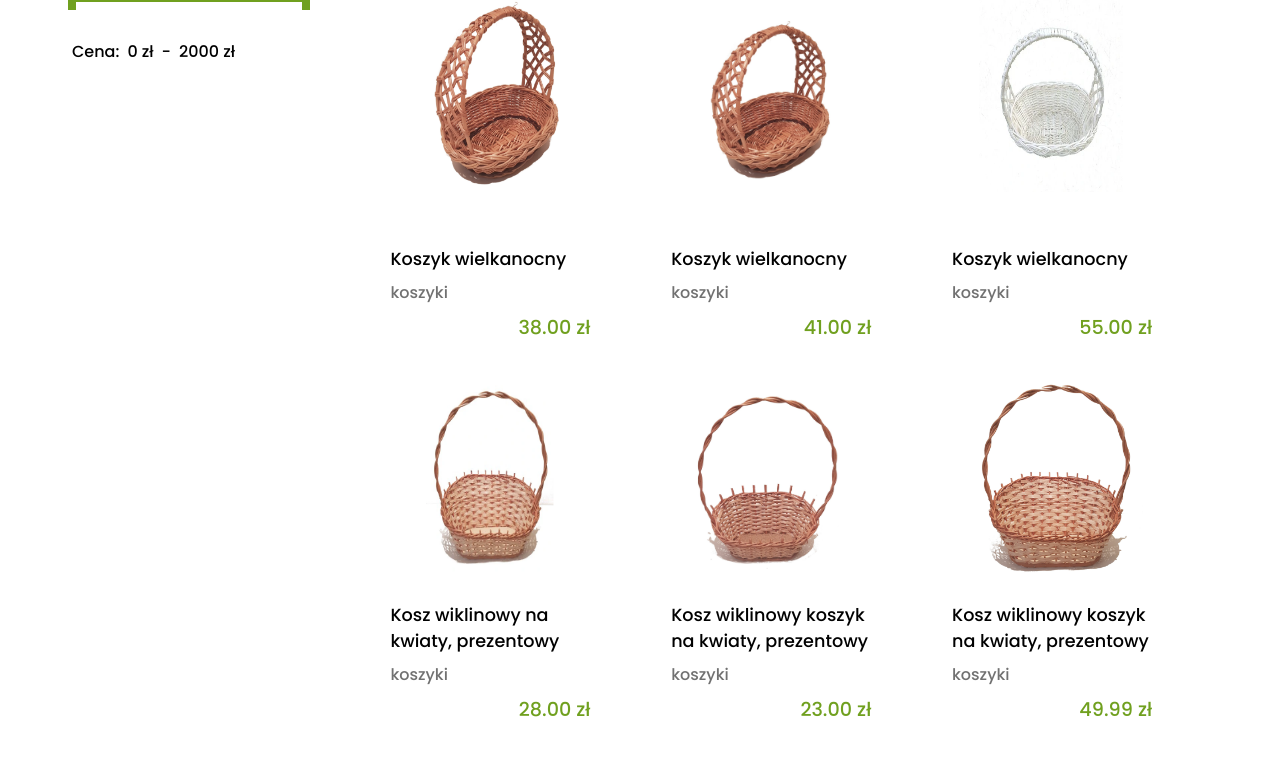
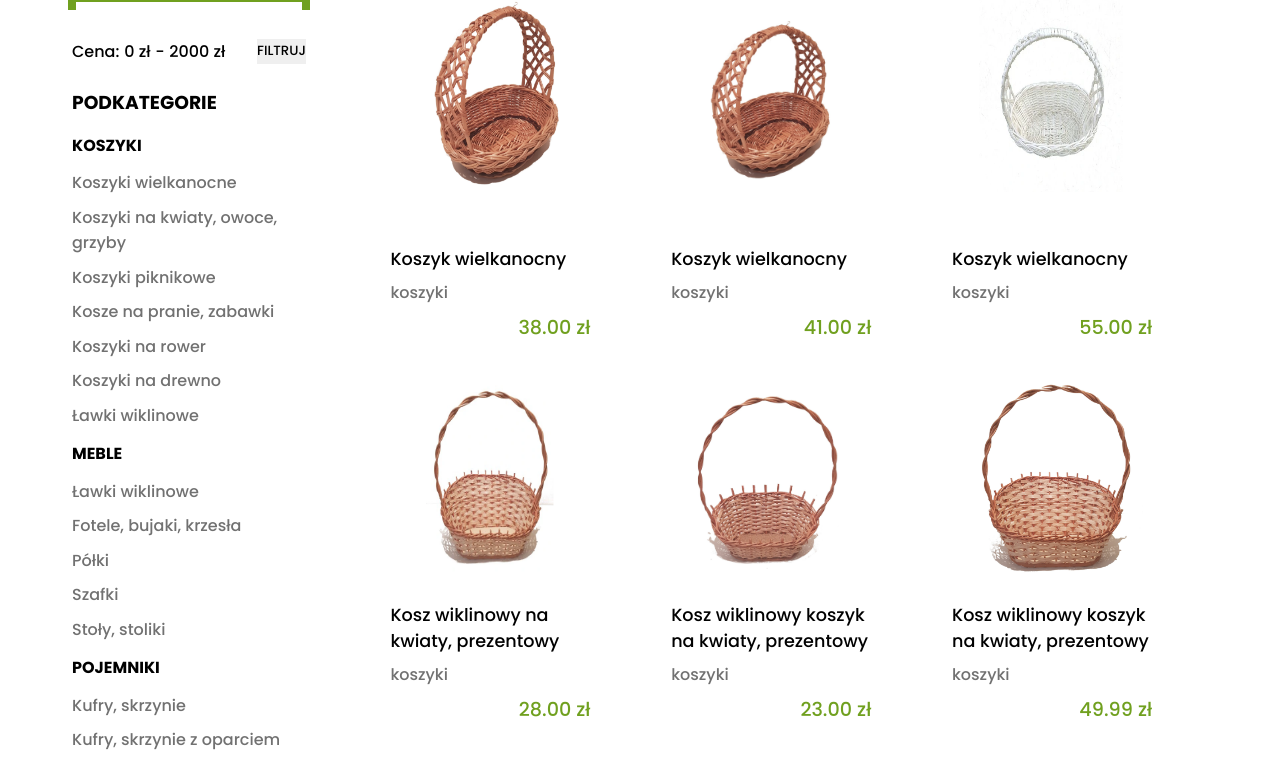
Before and after one commit to Desparion7/Wickerland, a React (Vite) app: page /sklep in a window 1280 px wide. Shown: the part 339-1104 px from the top of the page. Built offline with nearby package versions, Linux system fonts and the light colour scheme.

Commit message:
add category in shopscreen

```diff
--- a/src/components/HomePageCarousel/HomePageCarousel.tsx
+++ b/src/components/HomePageCarousel/HomePageCarousel.tsx
@@ -74,7 +74,6 @@ const HomePageCarousel = () => {
 						src='./products on Homepage/bujak1-white.PNG'
 						alt='Fotel bujany Wickerland'
 						title='fotel bujany'
-						loading='lazy'
 						className={styles.show_img}
 					/>
 					<div
--- a/src/components/Shop/PriceFilter.module.css
+++ b/src/components/Shop/PriceFilter.module.css
@@ -6,12 +6,22 @@
 	letter-spacing: 1px;
 	text-transform: uppercase;
 }
-.priceFilter_value {
-	display: flex;
-	gap: 0.5rem;
-}
 .priceFilter_slider {
 	font-size: 10em;
 	color: red;
 	margin: 2rem 0;
 }
+.priceFilter_value {
+	display: flex;
+	justify-content: space-between;
+	gap: 0.5rem;
+}
+.priceFilter_value_range {
+	display: flex;
+	gap: 0.3rem;
+}
+.priceFilter_value button {
+	text-transform: uppercase;
+	border: none;
+	cursor: pointer;
+}
--- a/src/components/Shop/PriceFilter.tsx
+++ b/src/components/Shop/PriceFilter.tsx
@@ -71,10 +71,13 @@ const PriceFilter = () => {
 				/>
 			</div>
 			<div className={styles.priceFilter_value}>
-				<p>Cena:</p>
-				<p>{minValue} zł</p>
-				<span>-</span>
-				<p>{maxValue} zł</p>
+				<div className={styles.priceFilter_value_range}>
+					<p>Cena:</p>
+					<p>{minValue} zł</p>
+					<span>-</span>
+					<p>{maxValue} zł</p>
+				</div>
+				<button>Filtruj</button>
 			</div>
 		</div>
 	);
--- /dev/null
+++ b/src/components/Shop/ShopCategoryNavigation.module.css
@@ -0,0 +1,29 @@
+.shopCategoryNavigation {
+	width: 100%;
+	padding: 0.5rem;
+}
+.shopCategoryNavigation h3 {
+	text-transform: uppercase;
+	margin: 0.5rem 0;
+}
+
+.shopCategoryNavigation_category {
+	display: flex;
+	flex-direction: column;
+}
+.shopCategoryNavigation_category a {
+	display: block;
+	width: 100%;
+	text-decoration: none;
+	color: var(--text-color2);
+	margin: 0.3rem 0;
+	transition: color 0.3s;
+}
+.shopCategoryNavigation_category_main a {
+	text-transform: uppercase;
+	margin: 0.5rem 0;
+	color: var(--text-color3);
+}
+.shopCategoryNavigation_category a:hover {
+	color: var(--text-color3);
+}
--- /dev/null
+++ b/src/components/Shop/ShopCategoryNavigation.tsx
@@ -0,0 +1,45 @@
+import styles from './ShopCategoryNavigation.module.css';
+import { Link } from 'react-router-dom';
+
+const ShopCategoryNavigation = () => {
+	return (
+		<section className={styles.shopCategoryNavigation}>
+			<h3>Podkategorie</h3>
+			<div className={styles.shopCategoryNavigation_category}>
+				<h4 className={styles.shopCategoryNavigation_category_main}>
+					<Link to='/'>Koszyki</Link>
+				</h4>
+				<Link to='/'>Koszyki wielkanocne</Link>
+				<Link to='/'>Koszyki na kwiaty, owoce, grzyby</Link>
+				<Link to='/'>Koszyki piknikowe</Link>
+				<Link to='/'>Kosze na pranie, zabawki</Link>
+				<Link to='/'>Koszyki na rower</Link>
+				<Link to='/'>Koszyki na drewno</Link>
+				<Link to='/'>Ławki wiklinowe</Link>
+				<h4 className={styles.shopCategoryNavigation_category_main}>
+					<Link to='/'>Meble</Link>
+				</h4>
+				<Link to='/'>Ławki wiklinowe</Link>
+				<Link to='/'>Fotele, bujaki, krzesła</Link>
+				<Link to='/'>Półki</Link>
+				<Link to='/'>Szafki</Link>
+				<Link to='/'>Stoły, stoliki</Link>
+				<h4 className={styles.shopCategoryNavigation_category_main}>
+					<Link to='/'>Pojemniki</Link>
+				</h4>
+				<Link to='/'>Kufry, skrzynie</Link>
+				<Link to='/'>Kufry, skrzynie z oparciem</Link>
+				<Link to='/'>Skrzynie regałowe</Link>
+				<h4 className={styles.shopCategoryNavigation_category_main}>
+					<Link to='/'>Pozostałe</Link>
+				</h4>
+				<Link to='/'>Kwietniki, donice</Link>
+				<Link to='/'>Transportery dla zwierząt</Link>
+				<Link to='/'>Lampiony</Link>
+				<Link to='/'>Wózki</Link>
+			</div>
+		</section>
+	);
+};
+
+export default ShopCategoryNavigation;
--- a/src/components/Shop/ShopNavigation.tsx
+++ /dev/null
@@ -1,7 +0,0 @@
-import styles from './PriceFilter.module.css';
-
-const ShopNavigation = () => {
-	return <div></div>;
-};
-
-export default ShopNavigation;
--- a/src/screens/ShopScreen.tsx
+++ b/src/screens/ShopScreen.tsx
@@ -1,6 +1,6 @@
 import styles from './ShopScreen.module.css';
 import PriceFilter from '../components/Shop/PriceFilter';
-import ShopNavigation from '../components/Shop/ShopNavigation';
+import ShopCategoryNavigation from '../components/Shop/ShopCategoryNavigation';
 import ShopTools from '../components/Shop/ShopTools';
 import ProductsView from '../components/Shop/ProductsView';
 import { useMediaQuery } from 'react-responsive';
@@ -12,7 +12,7 @@ const ShopScreen = () => {
 			{isDesktop && (
 				<div className={styles.shopScreen_boxLeft}>
 					<PriceFilter />
-					<ShopNavigation />
+					<ShopCategoryNavigation />
 				</div>
 			)}
 			<div className={styles.shopScreen_boxRight}>
```
Also changed, not shown: src/components/Shop/ShopNavigation.module.css (deleted).
